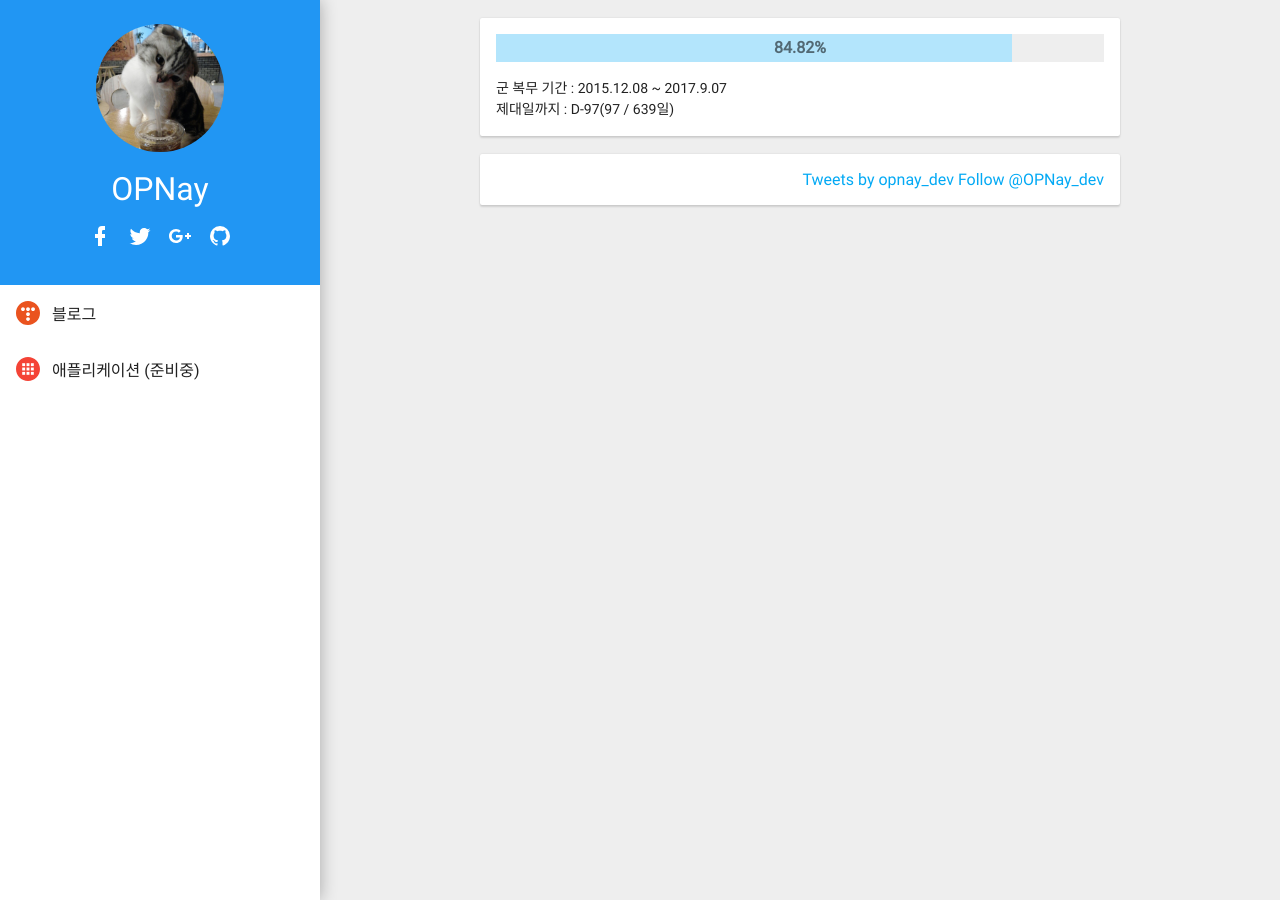
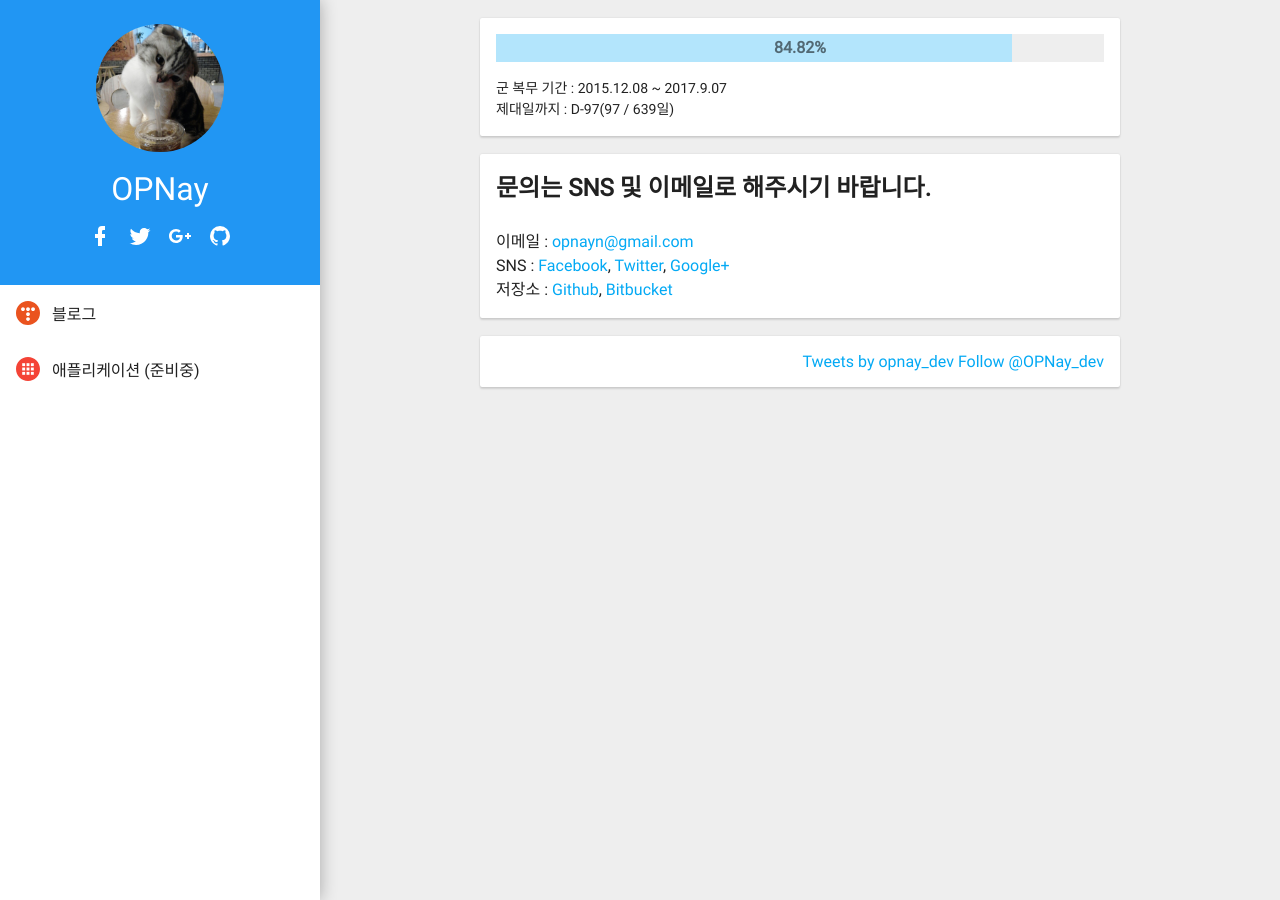
Before and after one commit to opnay/opnay.github.io, a Jekyll site: the page built from index.html, in a window 1280 px wide. Built offline with Jekyll 4.4.1, drawn with Linux system fonts in a browser that asks for light colours; some web fonts are replaced; comment, search, counter and statistics services are not loaded.

Commit message:
index: Add contact

```diff
--- a/index.html
+++ b/index.html
@@ -24,6 +24,12 @@ theme:
 .dday .progress {background:#EEE;}
 	</style>
 </div>
+<div class="card contact">
+	<p style="margin-bottom:24px; font-size:24px; font-weight:bold;">문의는 SNS 및 이메일로 해주시기 바랍니다.</p>
+	<p>이메일 : <a href="mailto:opnayn@gmail.com">opnayn@gmail.com</a></p>
+	<p>SNS : <a href="https://facebook.com/opnay">Facebook</a>, <a href="https://twitter.com/opnay_dev">Twitter</a>, <a href="https://plus.google.com/107296541638373404997">Google+</a></p>
+	<p>저장소 : <a href="https://github.com/opnay">Github</a>, <a href="https://bitbucket.org/opnay">Bitbucket</a></p>
+</div>
 <div class="card twitter">
 	<a class="twitter-timeline" data-height="640" href="https://twitter.com/opnay_dev">Tweets by opnay_dev</a>
 	<a class="twitter-follow-button" href="https://twitter.com/opnay_dev" data-size="large">Follow @OPNay_dev</a>
```
